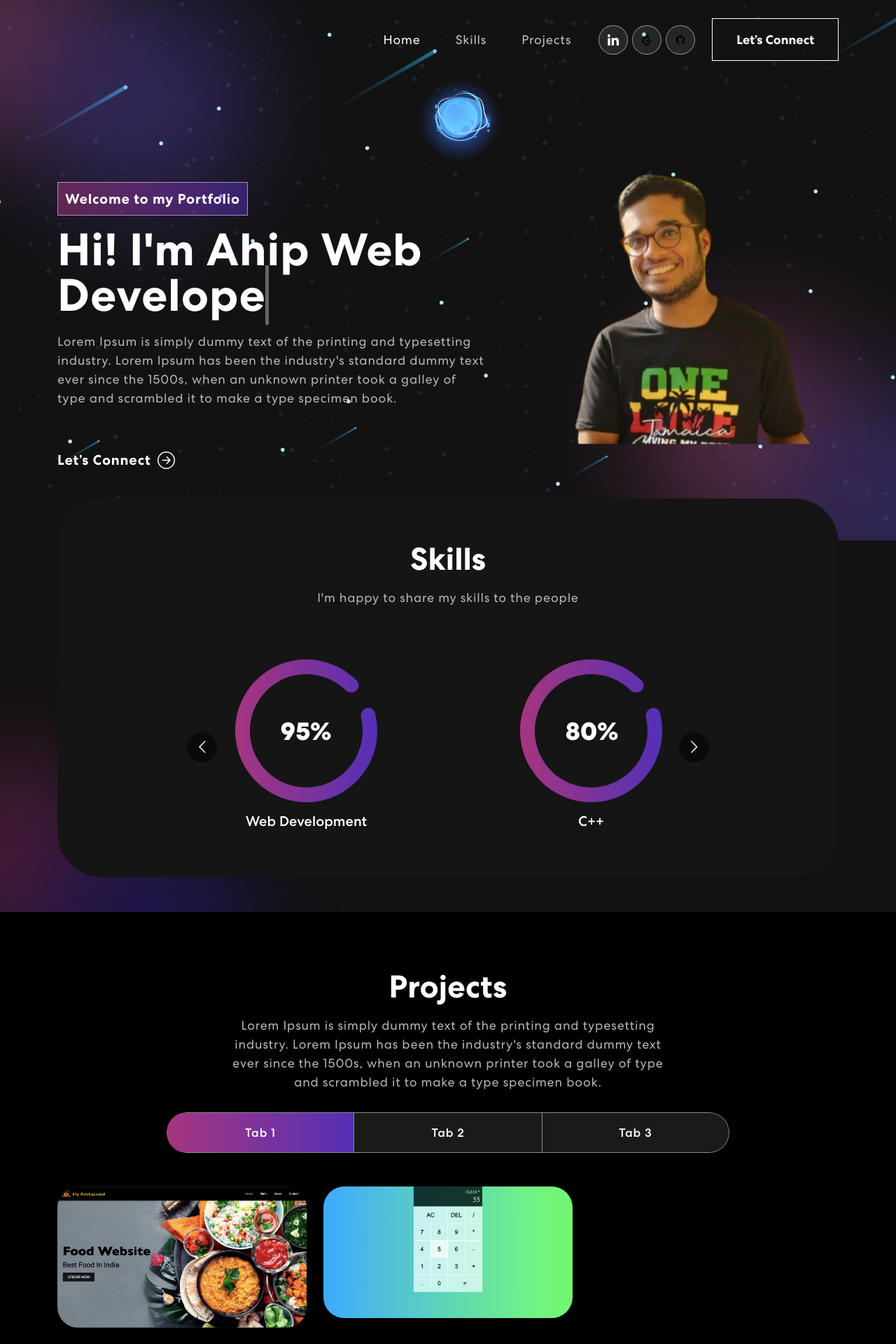
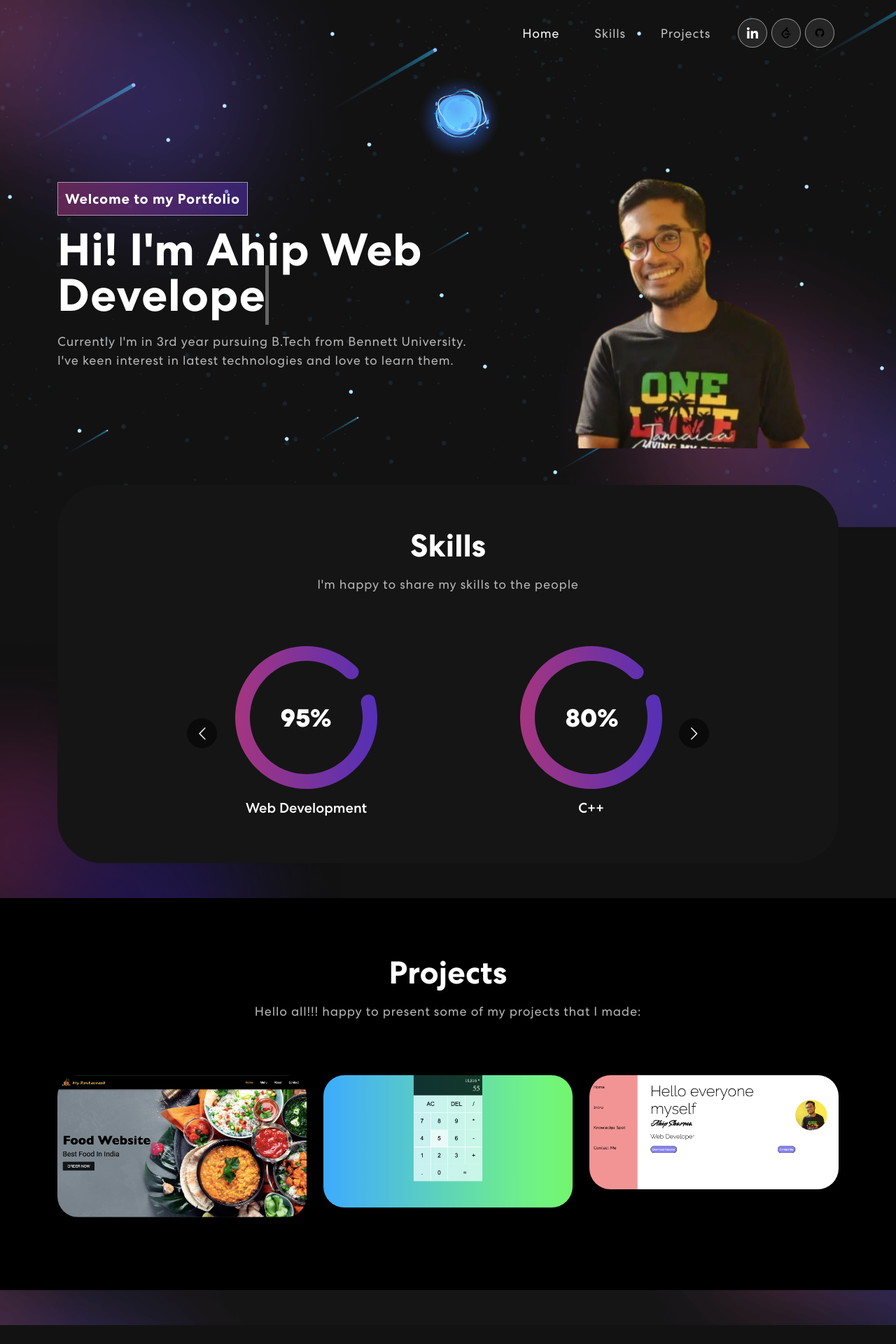
Before and after one commit to ahipsharma/personal-portfolio, a React (Create React App) app: page / in a window 1280 px wide. Shown: the top 1920 px of the page at 70% size. After the commit the page ends 1893 px from the top, so only its background shows below. Built offline with nearby package versions, Linux system fonts and the light colour scheme.

Commit message:
Portfolio Website.

```diff
--- a/public/index.html
+++ b/public/index.html
@@ -24,7 +24,20 @@
       work correctly both with client-side routing and a non-root public URL.
       Learn how to configure a non-root public URL by running `npm run build`.
     -->
-    <title>React App</title>
+    <title>Ahip Sharma</title>
+    <!--Start of Tawk.to Script-->
+    <script type="text/javascript">
+      var Tawk_API = Tawk_API || {}, Tawk_LoadStart = new Date();
+      (function () {
+          var s1 = document.createElement("script"), s0 = document.getElementsByTagName("script")[0];
+          s1.async = true;
+          s1.src = 'https://embed.tawk.to/628f3a8a7b967b1179915181/1g3vnpbm9';
+          s1.charset = 'UTF-8';
+          s1.setAttribute('crossorigin', '*');
+          s0.parentNode.insertBefore(s1, s0);
+      })();
+  </script>
+  <!--End of Tawk.to Script-->
   </head>
   <body>
     <noscript>You need to enable JavaScript to run this app.</noscript>
--- a/src/App.js
+++ b/src/App.js
@@ -15,7 +15,7 @@ function App() {
       <Banner />
       <Skills />
       <Projects />
-      <Contact />
+      {/* <Contact /> */}
       <Footer />
     </div>
   );
--- a/src/components/Banner.js
+++ b/src/components/Banner.js
@@ -1,8 +1,6 @@
 import { useState, useEffect } from "react";
 import { Container, Row, Col } from "react-bootstrap";
 import Ahip from "../assets/img/Ahip Sharma.jpeg";
-import { ArrowRightCircle } from 'react-bootstrap-icons';
-import 'animate.css';
 import TrackVisibility from 'react-on-screen';
 
 export const Banner = () => {
@@ -57,8 +55,8 @@ export const Banner = () => {
               <div className={isVisible ? "animate__animated animate__fadeIn" : ""}>
                 <span className="tagline">Welcome to my Portfolio</span>
                 <h1>{`Hi! I'm Ahip`} <span className="txt-rotate" dataPeriod="1000" data-rotate='[ "Web Developer", "Web Designer"]'><span className="wrap">{text}</span></span></h1>
-                  <p>Lorem Ipsum is simply dummy text of the printing and typesetting industry. Lorem Ipsum has been the industry's standard dummy text ever since the 1500s, when an unknown printer took a galley of type and scrambled it to make a type specimen book.</p>
-                  <button onClick={() => console.log('connect')}>Let’s Connect <ArrowRightCircle size={25} /></button>
+                  <p>Currently I'm in 3rd year pursuing B.Tech from Bennett University. <br></br> I've keen interest in latest technologies and love to learn them.</p>
+                  {/* <button onClick={() => console.log('connect')}>Let’s Connect <ArrowRightCircle size={25} /></button> */}
               </div>}
             </TrackVisibility>
           </Col>
--- a/src/components/NavBar.js
+++ b/src/components/NavBar.js
@@ -1,10 +1,8 @@
 import { useState, useEffect } from "react";
 import { Navbar, Nav, Container } from "react-bootstrap";
-import logo from '../assets/img/logo.svg';
 import navIcon1 from '../assets/img/nav-icon1.svg';
 import leetcode from '../assets/img/leetcode-svgrepo-com.svg';
 import Github from '../assets/img/icons8-github-60.svg';
-import { HashLink } from 'react-router-hash-link';
 import {
   BrowserRouter as Router
 } from "react-router-dom";
@@ -54,9 +52,9 @@ export const NavBar = () => {
                 <a href="https://leetcode.com/ahipsharma/"><img src={leetcode} alt="" /></a>
                 <a href="https://github.com/ahipsharma"><img src={Github} alt="" /></a>
               </div>
-              <HashLink to='#connect'>
+              {/* <HashLink to='#connect'>
                 <button className="vvd"><span>Let’s Connect</span></button>
-              </HashLink>
+              </HashLink> */}
             </span>
           </Navbar.Collapse>
         </Container>
--- a/src/components/Projects.js
+++ b/src/components/Projects.js
@@ -2,9 +2,9 @@ import { Container, Row, Col, Tab, Nav } from "react-bootstrap";
 import { ProjectCard } from "./ProjectCard";
 import projImg1 from "../assets/img/Restaurent.png";
 import projImg2 from "../assets/img/Calculator.png";
-import colorSharp2 from "../assets/img/color-sharp2.png";
 import 'animate.css';
 import TrackVisibility from 'react-on-screen';
+import portfolio from '../assets/img/1st portfolio.png';
 
 export const Projects = () => {
 
@@ -19,6 +19,11 @@ export const Projects = () => {
       description: "Simple Calculator to make your calculations easier.",
       imgUrl: projImg2,
     },
+    {
+      title: "Portfolio",
+      description: "1st Portfolio Website.",
+      imgUrl: portfolio,
+    },
   ];
 
   return (
@@ -30,18 +35,18 @@ export const Projects = () => {
               {({ isVisible }) =>
               <div className={isVisible ? "animate__animated animate__fadeIn": ""}>
                 <h2>Projects</h2>
-                <p>Lorem Ipsum is simply dummy text of the printing and typesetting industry. Lorem Ipsum has been the industry's standard dummy text ever since the 1500s, when an unknown printer took a galley of type and scrambled it to make a type specimen book.</p>
+                <p>Hello all!!! happy to present some of my projects that I made:</p>
                 <Tab.Container id="projects-tabs" defaultActiveKey="first">
                   <Nav variant="pills" className="nav-pills mb-5 justify-content-center align-items-center" id="pills-tab">
-                    <Nav.Item>
+                    {/* <Nav.Item>
                       <Nav.Link eventKey="first">Tab 1</Nav.Link>
-                    </Nav.Item>
-                    <Nav.Item>
+                    </Nav.Item> */}
+                    {/* <Nav.Item>
                       <Nav.Link eventKey="second">Tab 2</Nav.Link>
                     </Nav.Item>
                     <Nav.Item>
                       <Nav.Link eventKey="third">Tab 3</Nav.Link>
-                    </Nav.Item>
+                    </Nav.Item> */}
                   </Nav>
                   <Tab.Content id="slideInUp" className={isVisible ? "animate__animated animate__slideInUp" : ""}>
                     <Tab.Pane eventKey="first">
@@ -58,12 +63,12 @@ export const Projects = () => {
                         }
                       </Row>
                     </Tab.Pane>
-                    <Tab.Pane eventKey="section">
+                    {/* <Tab.Pane eventKey="section">
                       <p>Lorem ipsum dolor sit amet consectetur adipisicing elit. Cumque quam, quod neque provident velit, rem explicabo excepturi id illo molestiae blanditiis, eligendi dicta officiis asperiores delectus quasi inventore debitis quo.</p>
-                    </Tab.Pane>
-                    <Tab.Pane eventKey="third">
+                    </Tab.Pane> */}
+                    {/* <Tab.Pane eventKey="third">
                       <p>Lorem ipsum dolor sit amet consectetur adipisicing elit. Cumque quam, quod neque provident velit, rem explicabo excepturi id illo molestiae blanditiis, eligendi dicta officiis asperiores delectus quasi inventore debitis quo.</p>
-                    </Tab.Pane>
+                    </Tab.Pane> */}
                   </Tab.Content>
                 </Tab.Container>
               </div>}
@@ -71,7 +76,7 @@ export const Projects = () => {
           </Col>
         </Row>
       </Container>
-      <img className="background-image-right" src={colorSharp2}></img>
+      {/* <img className="background-image-right" src={colorSharp2}></img> */}
     </section>
   )
 }
```
Also changed, not shown: src/assets/img/1st portfolio.png (added).
